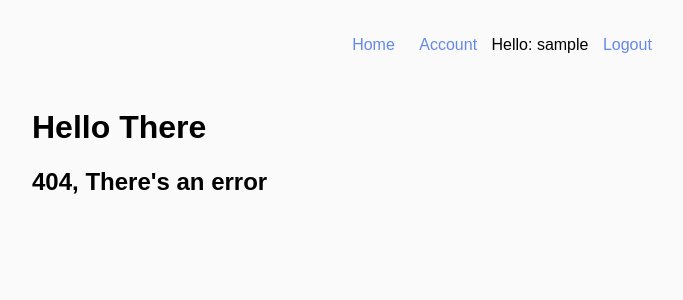
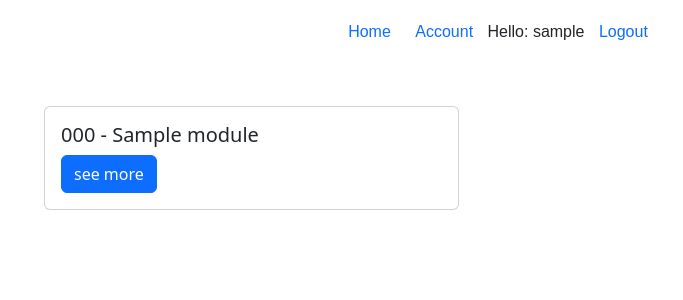
Before and after one commit to Durigy/dissertation, a Flask app: page /module/all in a window 1280 px wide. Shown: the top 300 px of the page, without its empty margins (158-841 px from the left). Run offline with Flask 2, Linux system fonts and the light colour scheme; a user stored in the database is signed in; tables that the repository leaves empty hold one stand-in row (values such as "Sample post"); some libraries are stand-ins or nearby versions.

Commit message:
basic setup for modules

```diff
--- a/main/__init__.py
+++ b/main/__init__.py
@@ -68,11 +68,15 @@ bcrypt = Bcrypt(app)
 ## Reference for blueprints: https://flask.palletsprojects.com/en/2.2.x/blueprints/
 # import blueprint
 from .user.routes import users
+from .student.routes import students
+from .module.routes import modules
 # from .system.routes import system
 from .system import routes
 
 # register blueprint
 app.register_blueprint(users)
+app.register_blueprint(students)
+app.register_blueprint(modules)
 # app.register_blueprint(system)
 
 # from . import routes # This is nolonger needed as everything now uses blueprints
--- a/main/module/routes.py
+++ b/main/module/routes.py
@@ -0,0 +1,75 @@
+from flask import render_template, url_for, request, redirect, flash, Blueprint
+from flask_login import login_user, logout_user, login_required, current_user
+from .forms import AddModuleForm
+from ..models import User, Module, ModuleReview
+from ..main_utils import generate_id
+from .. import db
+
+# referece: https://flask.palletsprojects.com/en/2.2.x/blueprints/#registering-blueprints
+modules = Blueprint('modules', __name__, template_folder='templates',  url_prefix='/module')
+
+@modules.route("/all")
+@login_required
+def module_list():
+
+    module_list = Module.query.order_by(Module.code).all()
+
+    return render_template(
+        'module/module_list.html',
+        title='Home',
+        modules = module_list
+    )
+
+@modules.route("/s/<module_id>")
+@login_required
+def module_single(module_id):
+
+    module = Module.query.get_or_404(module_id)
+
+    return render_template(
+        'module/module_single.html',
+        title = module.name,
+        module = module
+    )
+
+@modules.route("/add", methods=['GET', 'POST'])
+@login_required
+def module_add():
+    # module = Module.query.all()
+
+    form = AddModuleForm()
+
+    if form.validate_on_submit() and request.method == "POST":
+        module = Module(
+            id = generate_id(Module),
+            name = form.name.data,
+            code = form.code.data,
+            description = form.description.data if len(form.description.data) > 0 else None
+        )
+
+        db.session.add(module)
+        db.session.commit()
+        flash('The module was added')
+
+        return redirect(url_for('modules.module_list'))
+
+    return render_template(
+        'module/module_add.html',
+        title = "Add a new module",
+        form = form
+    )
+
+@modules.route("/s/<module_id>/reviews")
+@login_required
+def module_review_list(module_id):
+
+    module = Module.query.get_or_404(module_id)
+
+    module_reviews = ModuleReview.query.filter_by(module_id = module_id).order_by(ModuleReview.date_sent)
+
+    return render_template(
+        'module/module_reviews.html',
+        title = f"{module.name} - Reviews",
+        module = module,
+        module_reviews = module_reviews
+    )
--- a/main/system/routes.py
+++ b/main/system/routes.py
@@ -36,6 +36,9 @@ def page_not_found(e):
 
 @app.route('/')
 def index():
+    if current_user.is_authenticated:
+        return redirect(url_for("students.student_home"))
+
     return render_template(
         'system/index.html',
         title='Home'
--- a/main/templates/layout.html
+++ b/main/templates/layout.html
@@ -8,17 +8,25 @@
             {% endif %}
         </title>
         <link rel=stylesheet type=text/css href="{{ url_for('static', filename='style.css') }}"/>
+
+        <!-- using bootstrap 5.2.3 for quick styling-->
+        <link rel="stylesheet" href="https://cdn.jsdelivr.net/npm/bootstrap@5.2.3/dist/css/bootstrap.min.css" integrity="sha384-rbsA2VBKQhggwzxH7pPCaAqO46MgnOM80zW1RWuH61DGLwZJEdK2Kadq2F9CUG65" crossorigin="anonymous">
+
+        <!-- to get the font-awesome cdn link: https://cdnjs.com/libraries/font-awesome -->
+        <link rel="stylesheet" href="https://cdnjs.cloudflare.com/ajax/libs/font-awesome/6.3.0/css/all.min.css">
+        <!-- for the icon codes: https://fontawesome.com/icons -->
     </head>
     <body>
         <header>
             <nav>
                 <ul>
-                    <li><a href="{{ url_for('index') }}">Home</a></li>
                     {% if current_user.is_authenticated %}
+                    <li><a href="{{ url_for('students.student_home') }}">Home</a></li>
                     <li><a href="{{ url_for('users.account') }}">Account</a></li>
                     <li>Hello: {{ current_user.username }}</a></li>
                     <li><a cless="logout-btn" href="{{ url_for('users.logout') }}">Logout</a></li>
                     {% else %}
+                    <li><a href="{{ url_for('index') }}">Home</a></li>
                     <li><a class="login-btn" href="{{ url_for('users.login') }}">Login</a></li>
                     <li><a class="register-btn" href="{{ url_for('users.register') }}">Register</a></li>
                     {% endif %}
@@ -43,7 +51,7 @@
                 <br>
                 {% block content %}
 
-                {% endblock %}
+                {% endblock content %}
             <br>
             </div>
         </div>
--- /dev/null
+++ b/main/templates/module/module_list.html
@@ -0,0 +1,17 @@
+{% extends "layout.html" %}
+{% block content %}
+
+<div class="d-flex flex-wrap p-2">
+    {% for module in modules %}
+    <div class="card m-1" style="width: 47%;">
+        <!-- <img src="..." class="card-img-top" alt="..."> -->
+        <div class="card-body">
+            <h5 class="card-title">{{ module.code }} - {{ module.name }}</h5>
+            <!-- <p class="card-text">Some quick example text to build on the card title and make up the bulk of the card's content.</p> -->
+            <a href="{{ url_for('modules.module_single', module_id=module.id) }}" class="btn btn-primary">see more</a>
+        </div>
+    </div>
+    {% endfor %}
+</div>
+
+{% endblock content %}
```
Also changed, not shown: main/module/forms.py (+15 -0 lines), main/student/routes.py (+16 -0 lines), main/templates/module/module_reviews.html (added, +15 -0 lines), main/templates/module/module_single.html (added, +78 -0 lines), main/templates/student/student_home.html (added, +14 -0 lines). Lines whose indentation alone changed are shown as unchanged.
